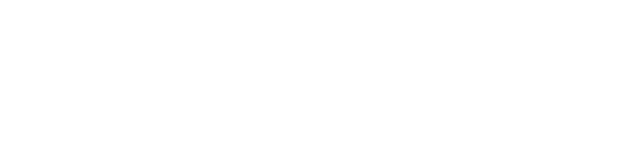
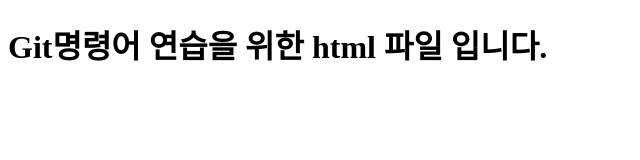
Before and after one commit to KDT-IaaS-Class-Two-Group/Team1-git-test, a website: page public/index.html in a window 1280 px wide. Shown: the whole page, without its empty margins (0-640 px from the left). Drawn offline with Linux system fonts and the light colour scheme.

Commit message:
html h1태그 작성

```diff
--- a/public/index.html
+++ b/public/index.html
@@ -6,6 +6,6 @@
   <title>GitCommandTest</title>
 </head>
 <body>
-
+  <h1>Git명령어 연습을 위한 html 파일 입니다.</h1>
 </body>
 </html>
```
